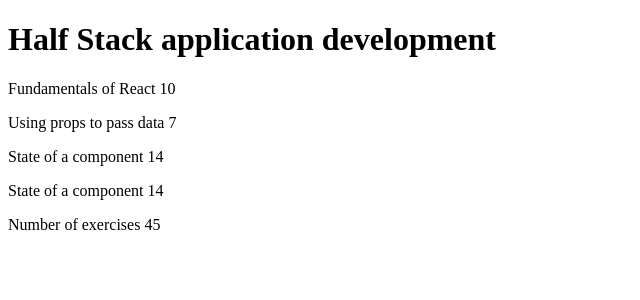
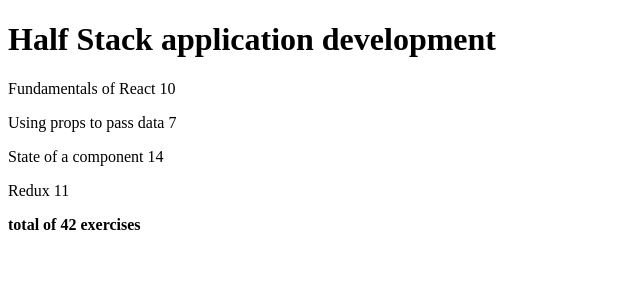
Before and after one commit to KamiKruse/fullStack-part-2, a React (Vite) app in the folder courseinfo/: page / in a window 1280 px wide. Shown: the top 300 px of the page, without its empty margins (0-640 px from the left). Built offline with nearby package versions, Linux system fonts and the light colour scheme.

Commit message:
Finished exercise 2.2

```diff
--- a/courseinfo/src/App.jsx
+++ b/courseinfo/src/App.jsx
@@ -21,9 +21,9 @@
        id: 3,
      },
      {
-       name: "State of a component",
-       exercises: 14,
-       id: 3,
+       name: "Redux",
+       exercises: 11,
+       id: 4,
      },
    ],
  };
--- a/courseinfo/src/Content.jsx
+++ b/courseinfo/src/Content.jsx
@@ -3,7 +3,12 @@
   return (
     <div>
       {props.part.map((part) => (
-        <Part part={part.name} exercise={part.exercises} />
+        <Part
+          key={part.id}
+          id={part.id}
+          part={part.name}
+          exercise={part.exercises}
+        />
       ))}
     </div>
   );
--- a/courseinfo/src/Total.jsx
+++ b/courseinfo/src/Total.jsx
@@ -1,8 +1,9 @@
 const Total = (props) => {
   return (
     <p>
-      Number of exercises{" "}
-      {props.total.parts.reduce((acc, part) => acc + part.exercises, 0)}
+      <b>
+        total of {props.total.parts.reduce((acc, part) => acc + part.exercises, 0)} exercises
+      </b>
     </p>
   );
 };
```
